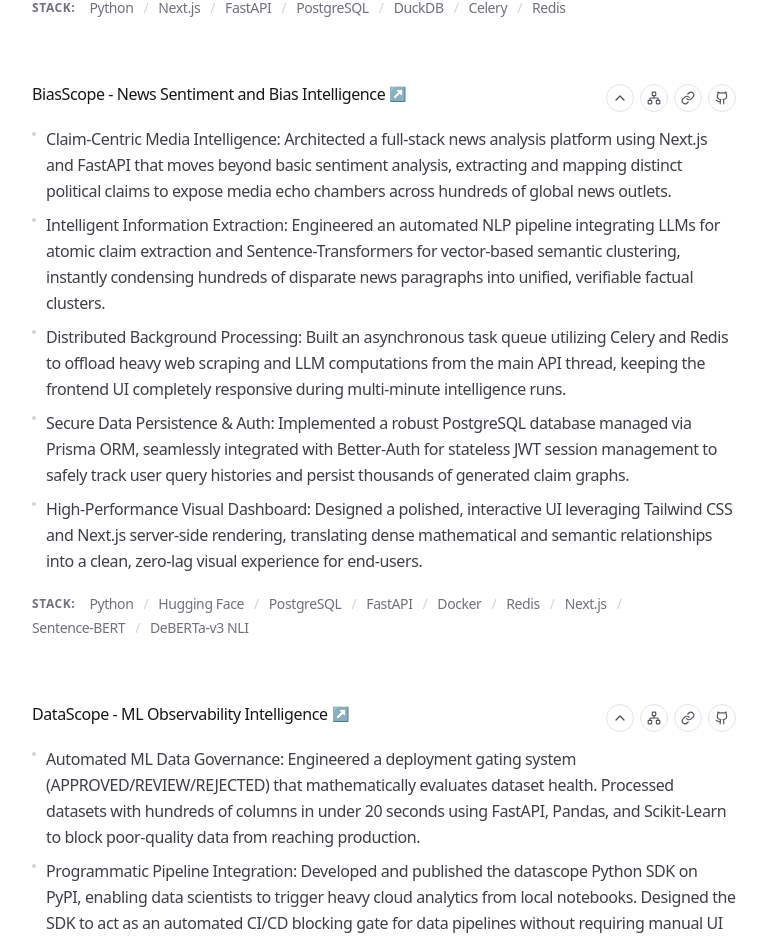
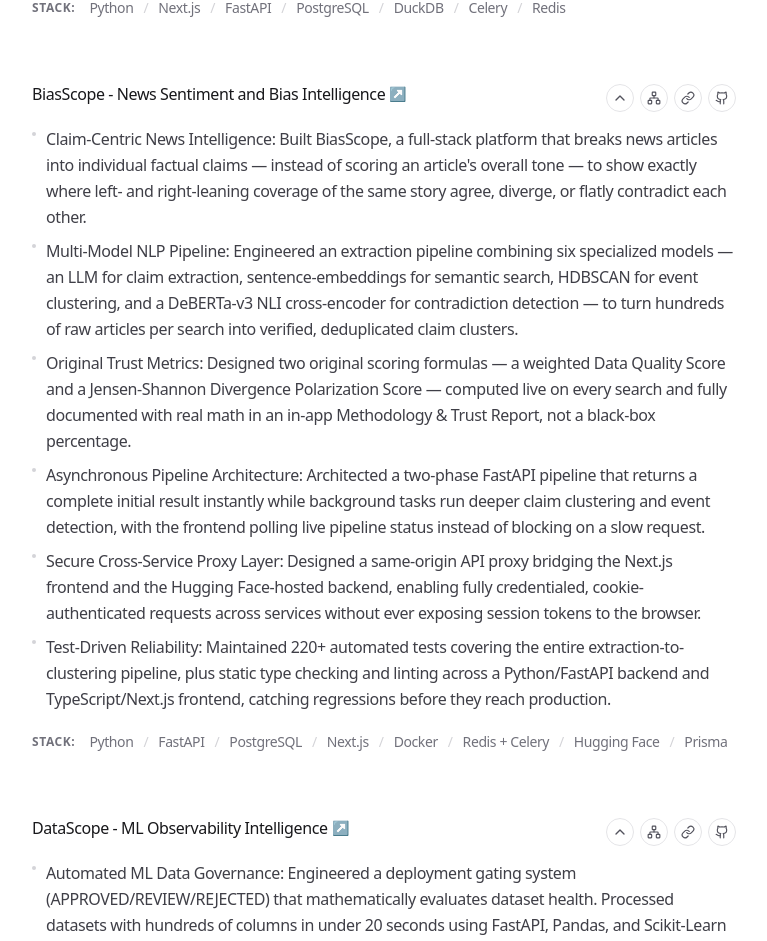
Before and after one commit to kankaniakshat185/portfolio, a Next.js app: page / in a window 1280 px wide. Shown: the part 3018-3959 px from the top of the page, without its empty margins (256-1023 px from the left). Built offline with nearby package versions, Linux system fonts and the light colour scheme; no server answers.

Commit message:
update biasscope project

```diff
--- a/app/data.ts
+++ b/app/data.ts
@@ -115,13 +115,14 @@
   {
     name: 'BiasScope - News Sentiment and Bias Intelligence',
     description: [
-      'Claim-Centric Media Intelligence: Architected a full-stack news analysis platform using Next.js and FastAPI that moves beyond basic sentiment analysis, extracting and mapping distinct political claims to expose media echo chambers across hundreds of global news outlets.',
-      'Intelligent Information Extraction: Engineered an automated NLP pipeline integrating LLMs for atomic claim extraction and Sentence-Transformers for vector-based semantic clustering, instantly condensing hundreds of disparate news paragraphs into unified, verifiable factual clusters.',
-      'Distributed Background Processing: Built an asynchronous task queue utilizing Celery and Redis to offload heavy web scraping and LLM computations from the main API thread, keeping the frontend UI completely responsive during multi-minute intelligence runs.',
-      'Secure Data Persistence & Auth: Implemented a robust PostgreSQL database managed via Prisma ORM, seamlessly integrated with Better-Auth for stateless JWT session management to safely track user query histories and persist thousands of generated claim graphs.',
-      'High-Performance Visual Dashboard: Designed a polished, interactive UI leveraging Tailwind CSS and Next.js server-side rendering, translating dense mathematical and semantic relationships into a clean, zero-lag visual experience for end-users.'
+      "Claim-Centric News Intelligence: Built BiasScope, a full-stack platform that breaks news articles into individual factual claims — instead of scoring an article's overall tone — to show exactly where left- and right-leaning coverage of the same story agree, diverge, or flatly contradict each other.",
+      "Multi-Model NLP Pipeline: Engineered an extraction pipeline combining six specialized models — an LLM for claim extraction, sentence-embeddings for semantic search, HDBSCAN for event clustering, and a DeBERTa-v3 NLI cross-encoder for contradiction detection — to turn hundreds of raw articles per search into verified, deduplicated claim clusters.",
+      "Original Trust Metrics: Designed two original scoring formulas — a weighted Data Quality Score and a Jensen-Shannon Divergence Polarization Score — computed live on every search and fully documented with real math in an in-app Methodology & Trust Report, not a black-box percentage.",
+      "Asynchronous Pipeline Architecture: Architected a two-phase FastAPI pipeline that returns a complete initial result instantly while background tasks run deeper claim clustering and event detection, with the frontend polling live pipeline status instead of blocking on a slow request.",
+      "Secure Cross-Service Proxy Layer: Designed a same-origin API proxy bridging the Next.js frontend and the Hugging Face-hosted backend, enabling fully credentialed, cookie-authenticated requests across services without ever exposing session tokens to the browser.",
+      "Test-Driven Reliability: Maintained 220+ automated tests covering the entire extraction-to-clustering pipeline, plus static type checking and linting across a Python/FastAPI backend and TypeScript/Next.js frontend, catching regressions before they reach production."
     ],
-    techStack: ['Python', 'Hugging Face', 'PostgreSQL', 'FastAPI', 'Docker', 'Redis', 'Next.js', 'Sentence-BERT', 'DeBERTa-v3 NLI'],
+    techStack: ['Python', 'FastAPI', 'PostgreSQL', 'Next.js', 'Docker', 'Redis + Celery', 'Hugging Face', 'Prisma'],
     liveLink: 'https://biasscope-app.vercel.app',
     githubLink: 'https://github.com/kankaniakshat185/biasscope-app-frontend',
     id: 'project1',
--- a/app/diagrams.ts
+++ b/app/diagrams.ts
@@ -2,21 +2,42 @@
 
 export const PROJECT_DIAGRAMS: Record<string, string> = {
   project1: `graph TD
-    A[Raw Media Ingestion] --> B{Input Modality}
-    B -->|Topic Search| C[NewsAPI Aggregator]
-    B -->|Single URL| D[Direct HTML Parsing / Trafilatura]
-    B -->|Image/Screenshot| E[Vision LLM Processor]
+    Browser[Browser] -->|same-origin, credentialed| Proxy["Next.js /api/proxy\n(server-to-server relay)"]
+    Proxy -->|HTTPS + session cookie| API[FastAPI on Hugging Face Spaces]
 
-    C --> F[Data Cleaning & Deduplication]
-    D --> F
-    E --> F
+    API --> Auth["app/deps/auth.py\nsession lookup"]
+    API --> Pipeline["run_search_pipeline\n(app/services/pipeline.py)"]
 
-    F --> G[Llama-3 Claim Extraction Engine]
-    G --> H[(Global Claim Database w/ pgvector)]
-    H --> I[Claim Clustering via Cosine Similarity]
-    I --> J[Event & Narrative Generation]
-    J --> K[Cross-Ideological Consensus Calculation]
-    K --> L[FastAPI Results Endpoint]`,
+    subgraph "Synchronous /search"
+        Pipeline --> Ingest["ingest_articles\nNewsAPI + GDELT + newspaper3k"]
+        Ingest --> Clean["clean_and_deduplicate\nURL + fuzzy-title dedup"]
+        Clean --> NLP["analyze_articles\nsentiment / bias / NER"]
+        NLP --> Validate["validate_articles\nDQS, JSD polarization, diversity"]
+        Validate --> Narrative["generate_narrative +\ncontrastive summaries (LLM, cached)"]
+        Narrative --> Persist[(Search / Article / Insight)]
+    end
+
+    Persist -.->|BackgroundTasks, non-blocking| Phase2["run_phase2_pipeline"]
+
+    subgraph "Background Phase 2 — phase2Status: pending -> processing -> complete"
+        Phase2 --> Extract["process_and_store_claims\nquality gate + dedup"]
+        Extract --> Cluster["run_claim_clustering\nHDBSCAN, scoped to this topic"]
+        Cluster --> Events["run_event_detection\ncohesion + eligibility gates, NLI contradiction check"]
+        Events --> ClaimDB[(Claim / Evidence / ClaimCluster / Event)]
+    end
+
+    Extract -.-> LLMClient["cached_llm_call\nSHA-256 prompt cache"]
+    Narrative -.-> LLMClient
+    LLMClient -->|cache miss| HFRouter["HF Inference Router\nQwen2.5-7B-Instruct"]
+    LLMClient --> LLMCacheDB[(LLMCache / LLMUsage)]
+
+    ClaimDB -->|GET /results/:id/intelligence| API
+    Persist -->|GET /results/:id| API
+
+    Snapshot["Celery Beat: run_weekly_snapshots\n(app/tasks/snapshot_task.py)"] -.->|weekly, per subscription| Ingest
+    Snapshot --> SnapshotDB[(TopicSnapshot)]
+    Redis[(Upstash Redis)] --- Snapshot
+`,
 
   project2: `graph TD
     User([Quant / User]) -->|Build Strategy| UI(Next.js Web UI)
```
